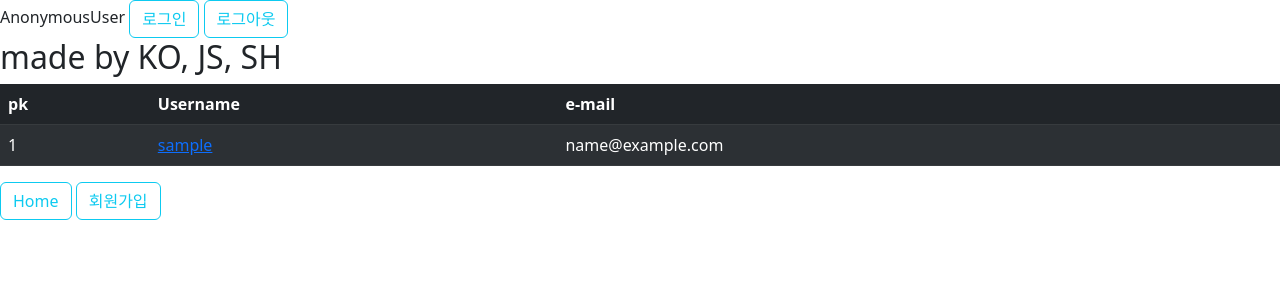
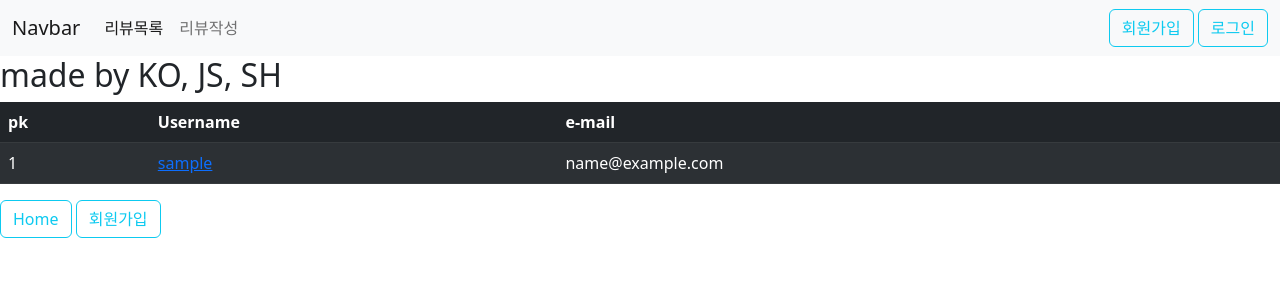
Before and after one commit to 9776mk/pair_3, a Django app: page /accounts/ in a window 1280 px wide. Shown: the top 300 px of the page. Run offline with Django 3.2, Linux system fonts and the light colour scheme; tables that the repository leaves empty hold one stand-in row (values such as "Sample post").

Commit message:
create navbar

```diff
--- a/templates/base.html
+++ b/templates/base.html
@@ -13,23 +13,47 @@
   </head>
 
   <body>
-    {{ request.user }}
 
-    <a href="{% url 'accounts:login' %}" type="button" class="btn btn-outline-info">
-      로그인
-    </a>
-
-    <a href="{% url 'accounts:logout' %}" type="button" class="btn btn-outline-info">
-      로그아웃
-    </a>
-
+    <nav class="navbar navbar-expand-lg bg-light">
+      <div class="container-fluid">
+        <div class="d-flex">
+          <a class="navbar-brand" href="#">Navbar</a>
+          <button class="navbar-toggler" type="button" data-bs-toggle="collapse" data-bs-target="#navbarSupportedContent" aria-controls="navbarSupportedContent" aria-expanded="false" aria-label="Toggle navigation">
+            <span class="navbar-toggler-icon"></span>
+          </button>
+          <div class="collapse navbar-collapse" id="navbarSupportedContent">
+            <ul class="navbar-nav me-auto mb-2 mb-lg-0">
+              <li class="nav-item">
+                <a class="nav-link active" aria-current="page" href="#">리뷰목록</a>
+              </li>
+              <li class="nav-item">
+                <a class="nav-link" href="#">리뷰작성</a>
+              </li>
+            </ul>
+          </div>
+        </div>
+        <div>
+          {% if request.user.is_authenticated %}
+            <a href="{% url 'accounts:detail' user.pk %}">{{ request.user }}</a>
+            <a href="{% url 'accounts:logout' %}" type="button" class="btn btn-outline-info">
+              로그아웃
+            </a>
+          {% else %}
+            <a href="{% url 'accounts:signup' %}" type="button" class="btn btn-outline-info">
+              회원가입
+            </a>
+            <a href="{% url 'accounts:login' %}" type="button" class="btn btn-outline-info">
+              로그인
+            </a>
+          {% endif %}
+        </div>
+      </div>
+    </nav>
 
     <h2>made by KO, JS, SH</h2>
 
     {% block body %}{% endblock body %}
 
-
-
   </body>
 
 </html>
```
